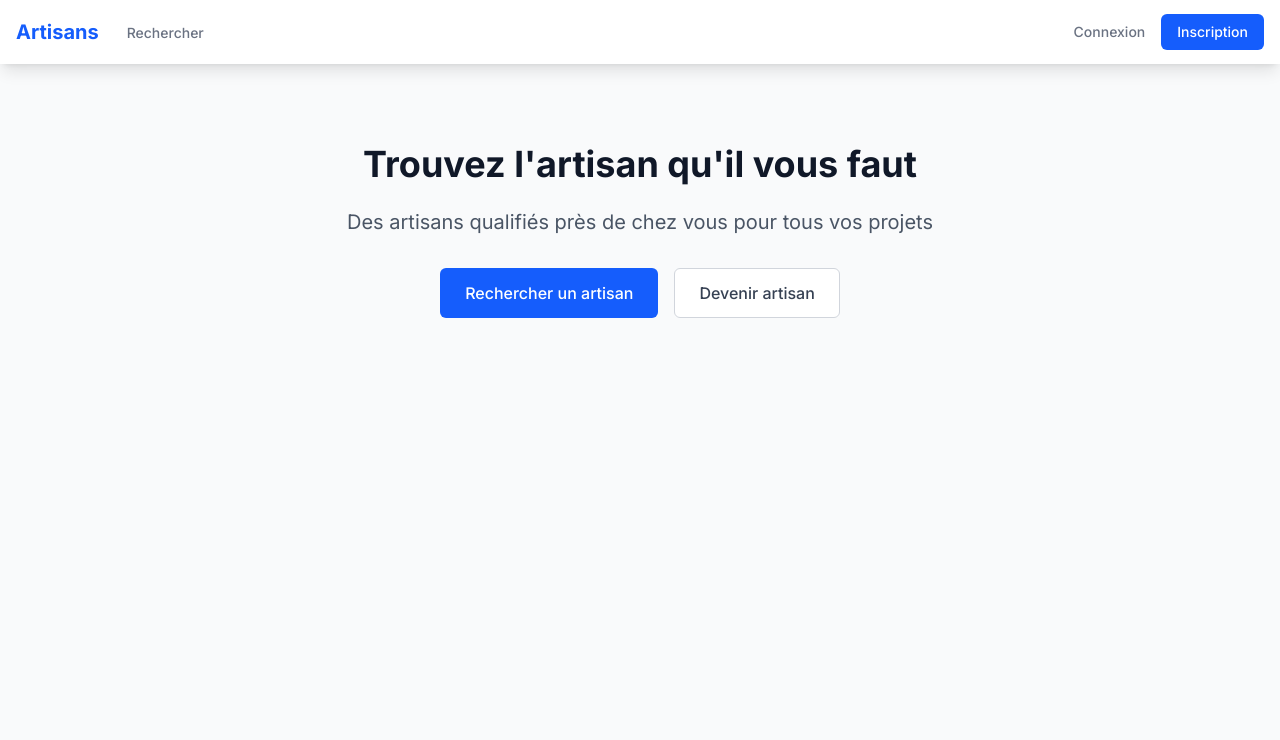
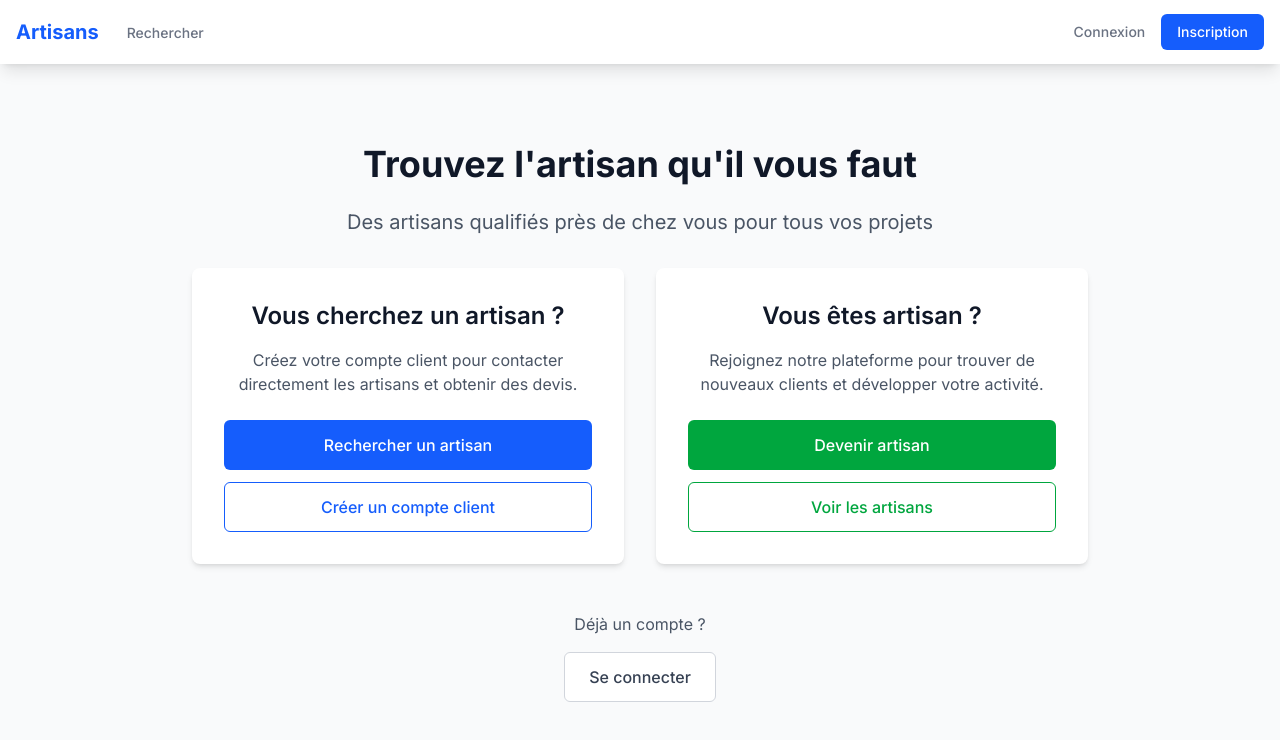
Before and after one commit to PopoutStudio/artisans, a Next.js app: page / in a window 1280 px wide. Shown: the top 740 px of the page. Built offline with nearby package versions, Linux system fonts and the light colour scheme; no server answers.

Commit message:
feat: make client register easier - ux friendly

```diff
--- a/src/app/page.tsx
+++ b/src/app/page.tsx
@@ -2,26 +2,73 @@ import Link from 'next/link';
 
 export default function HomePage() {
     return (
-    <div className="container mx-auto px-4 py-16">
-      <div className="max-w-3xl mx-auto text-center">
-        <h1 className="text-4xl font-bold text-gray-900 mb-6">
-          Trouvez l'artisan qu'il vous faut
+        <div className='container mx-auto px-4 py-16'>
+            <div className='max-w-4xl mx-auto text-center'>
+                <h1 className='text-4xl font-bold text-gray-900 mb-6'>
+                    Trouvez l&apos;artisan qu&apos;il vous faut
                 </h1>
-        <p className="text-xl text-gray-600 mb-8">
-          Des artisans qualifiés près de chez vous pour tous vos projets
+                <p className='text-xl text-gray-600 mb-8'>
+                    Des artisans qualifiés près de chez vous pour tous vos
+                    projets
                 </p>
-        <div className="flex flex-col sm:flex-row gap-4 justify-center">
+
+                <div className='grid md:grid-cols-2 gap-8 mb-12'>
+                    <div className='bg-white p-8 rounded-lg shadow-md'>
+                        <h2 className='text-2xl font-semibold text-gray-900 mb-4'>
+                            Vous cherchez un artisan ?
+                        </h2>
+                        <p className='text-gray-600 mb-6'>
+                            Créez votre compte client pour contacter directement
+                            les artisans et obtenir des devis.
+                        </p>
+                        <div className='space-y-3'>
                             <Link
-            href="/search"
-            className="inline-flex items-center justify-center px-6 py-3 border border-transparent text-base font-medium rounded-md text-white bg-blue-600 hover:bg-blue-700"
+                                href='/search'
+                                className='block w-full inline-flex items-center justify-center px-6 py-3 border border-transparent text-base font-medium rounded-md text-white bg-blue-600 hover:bg-blue-700'
                             >
                                 Rechercher un artisan
                             </Link>
                             <Link
-            href="/auth/register"
-            className="inline-flex items-center justify-center px-6 py-3 border border-gray-300 text-base font-medium rounded-md text-gray-700 bg-white hover:bg-gray-50"
+                                href='/auth/register-client'
+                                className='block w-full inline-flex items-center justify-center px-6 py-3 border border-blue-600 text-base font-medium rounded-md text-blue-600 bg-white hover:bg-blue-50'
+                            >
+                                Créer un compte client
+                            </Link>
+                        </div>
+                    </div>
+
+                    <div className='bg-white p-8 rounded-lg shadow-md'>
+                        <h2 className='text-2xl font-semibold text-gray-900 mb-4'>
+                            Vous êtes artisan ?
+                        </h2>
+                        <p className='text-gray-600 mb-6'>
+                            Rejoignez notre plateforme pour trouver de nouveaux
+                            clients et développer votre activité.
+                        </p>
+                        <div className='space-y-3'>
+                            <Link
+                                href='/auth/register'
+                                className='block w-full inline-flex items-center justify-center px-6 py-3 border border-transparent text-base font-medium rounded-md text-white bg-green-600 hover:bg-green-700'
                             >
                                 Devenir artisan
+                            </Link>
+                            <Link
+                                href='/search'
+                                className='block w-full inline-flex items-center justify-center px-6 py-3 border border-green-600 text-base font-medium rounded-md text-green-600 bg-white hover:bg-green-50'
+                            >
+                                Voir les artisans
+                            </Link>
+                        </div>
+                    </div>
+                </div>
+
+                <div className='text-center'>
+                    <p className='text-gray-600 mb-4'>Déjà un compte ?</p>
+                    <Link
+                        href='/auth/login'
+                        className='inline-flex items-center justify-center px-6 py-3 border border-gray-300 text-base font-medium rounded-md text-gray-700 bg-white hover:bg-gray-50'
+                    >
+                        Se connecter
                     </Link>
                 </div>
             </div>
--- a/src/components/layout/Navbar.tsx
+++ b/src/components/layout/Navbar.tsx
@@ -11,18 +11,21 @@ export function Navbar() {
     const isActive = (path: string) => pathname === path;
 
     return (
-    <nav className="bg-white shadow-lg">
-      <div className="container mx-auto px-4">
-        <div className="flex justify-between h-16">
-          <div className="flex">
-            <div className="flex-shrink-0 flex items-center">
-              <Link href="/" className="text-xl font-bold text-blue-600">
+        <nav className='bg-white shadow-lg'>
+            <div className='container mx-auto px-4'>
+                <div className='flex justify-between h-16'>
+                    <div className='flex'>
+                        <div className='flex-shrink-0 flex items-center'>
+                            <Link
+                                href='/'
+                                className='text-xl font-bold text-blue-600'
+                            >
                                 Artisans
                             </Link>
                         </div>
-            <div className="hidden sm:ml-6 sm:flex sm:space-x-8">
+                        <div className='hidden sm:ml-6 sm:flex sm:space-x-8'>
                             <Link
-                href="/search"
+                                href='/search'
                                 className={`inline-flex items-center px-1 pt-1 border-b-2 text-sm font-medium ${
                                     isActive('/search')
                                         ? 'border-blue-500 text-gray-900'
@@ -33,8 +36,9 @@ export function Navbar() {
                             </Link>
                             {session?.user && (
                                 <>
+                                    {session.user.role === 'ARTISAN' && (
                                         <Link
-                    href="/profile"
+                                            href='/profile'
                                             className={`inline-flex items-center px-1 pt-1 border-b-2 text-sm font-medium ${
                                                 isActive('/profile')
                                                     ? 'border-blue-500 text-gray-900'
@@ -43,39 +47,72 @@ export function Navbar() {
                                         >
                                             Mon Profil
                                         </Link>
+                                    )}
+                                    {session.user.role === 'CLIENT' && (
+                                        <Link
+                                            href='/messages'
+                                            className={`inline-flex items-center px-1 pt-1 border-b-2 text-sm font-medium ${
+                                                isActive('/messages')
+                                                    ? 'border-blue-500 text-gray-900'
+                                                    : 'border-transparent text-gray-500 hover:border-gray-300 hover:text-gray-700'
+                                            }`}
+                                        >
+                                            Mes Messages
+                                        </Link>
+                                    )}
                                 </>
                             )}
                         </div>
                     </div>
-          <div className="hidden sm:ml-6 sm:flex sm:items-center">
+                    <div className='hidden sm:ml-6 sm:flex sm:items-center'>
                         {status === 'loading' ? (
-              <div className="text-gray-500">Chargement...</div>
+                            <div className='text-gray-500'>Chargement...</div>
                         ) : session?.user ? (
-              <div className="flex items-center space-x-4">
-                <span className="text-gray-700">
+                            <div className='flex items-center space-x-4'>
+                                <div className='flex flex-col items-end'>
+                                    <span className='text-gray-700 text-sm font-medium'>
                                         {session.user.email}
                                     </span>
+                                    <span className='text-xs text-gray-500'>
+                                        {session.user.role === 'ARTISAN'
+                                            ? 'Artisan'
+                                            : 'Client'}
+                                    </span>
+                                </div>
                                 <button
                                     onClick={() => signOut()}
-                  className="text-gray-500 hover:text-gray-700 text-sm font-medium"
+                                    className='text-gray-500 hover:text-gray-700 text-sm font-medium'
                                 >
                                     Déconnexion
                                 </button>
                             </div>
                         ) : (
-              <div className="flex items-center space-x-4">
+                            <div className='flex items-center space-x-4'>
                                 <Link
-                  href="/auth/login"
-                  className="text-gray-500 hover:text-gray-700 text-sm font-medium"
+                                    href='/auth/login'
+                                    className='text-gray-500 hover:text-gray-700 text-sm font-medium'
                                 >
                                     Connexion
                                 </Link>
+                                <div className='relative group'>
+                                    <button className='bg-blue-600 text-white px-4 py-2 rounded-md text-sm font-medium hover:bg-blue-700'>
+                                        Inscription
+                                    </button>
+                                    <div className='absolute right-0 mt-2 w-48 bg-white rounded-md shadow-lg py-1 z-10 opacity-0 invisible group-hover:opacity-100 group-hover:visible transition-all duration-200'>
                                         <Link
-                  href="/auth/register"
-                  className="bg-blue-600 text-white px-4 py-2 rounded-md text-sm font-medium hover:bg-blue-700"
+                                            href='/auth/register'
+                                            className='block px-4 py-2 text-sm text-gray-700 hover:bg-gray-100'
                                         >
-                  Inscription
+                                            Devenir Artisan
                                         </Link>
+                                        <Link
+                                            href='/auth/register-client'
+                                            className='block px-4 py-2 text-sm text-gray-700 hover:bg-gray-100'
+                                        >
+                                            Créer un compte Client
+                                        </Link>
+                                    </div>
+                                </div>
                             </div>
                         )}
                     </div>
```
Also changed, not shown: plan.txt. Lines whose indentation alone changed are shown as unchanged.
